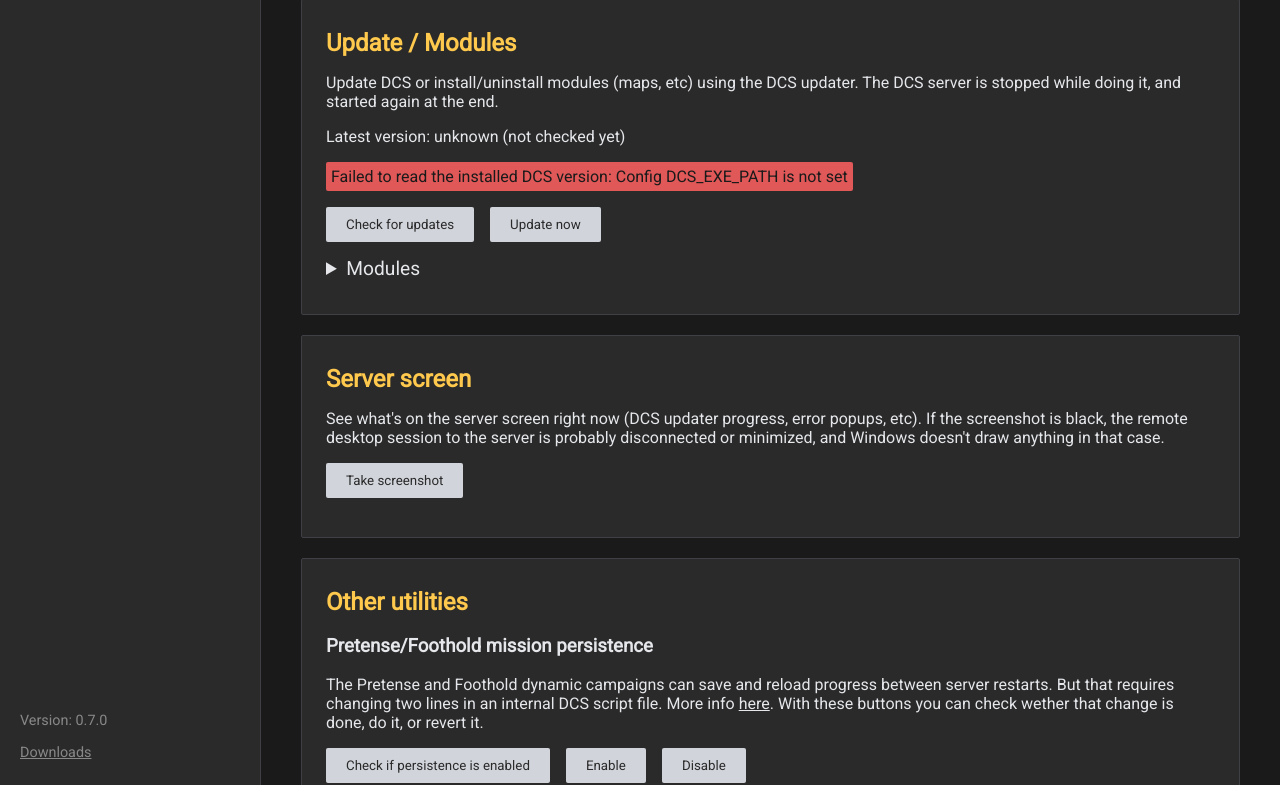
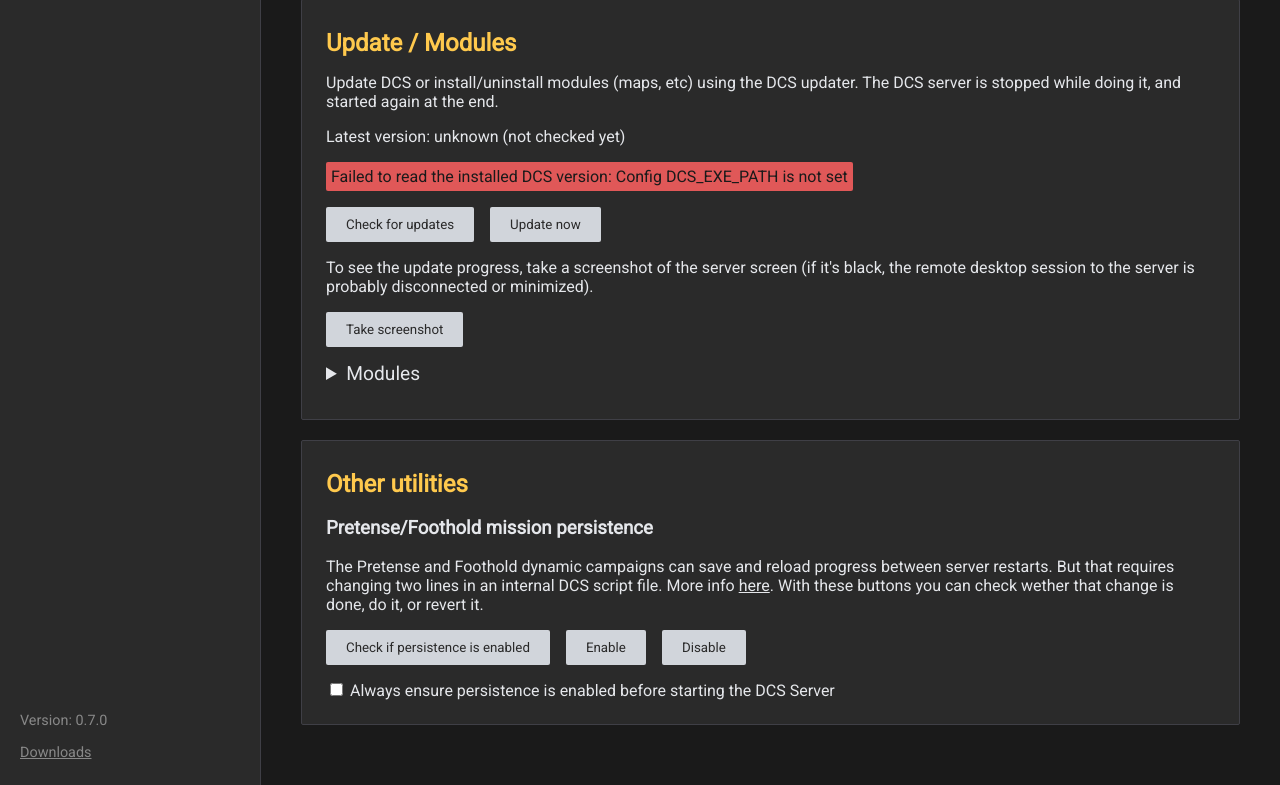
Before and after one commit to fisadev/dcs_server_manager, a Flask app: page / in a window 1280 px wide. Shown: the part 999-1784 px from the top of the page. Run offline with Flask 3, Linux system fonts and the light colour scheme.

Commit message:
Move the screenshot tool to inside the update section

```diff
--- a/templates/home.html
+++ b/templates/home.html
@@ -171,6 +171,17 @@
                 </div>
                 <div id="dcs-update-result"></div>
 
+                <p>
+                    To see the update progress, take a screenshot of the server screen (if it's black,
+                    the remote desktop session to the server is probably disconnected or minimized).
+                </p>
+                <div class="button-group">
+                    <button class="btn-normal" hx-get="/screenshot" hx-target="#screenshot">
+                        Take screenshot
+                    </button>
+                </div>
+                <div id="screenshot"></div>
+
                 <details class="foldable-section">
                     <summary>Modules</summary>
                     <div id="dcs-modules" hx-get="/dcs/modules" hx-trigger="load">
@@ -186,21 +197,6 @@
                         </button>
                     </div>
                 </details>
-            </div>
-
-            <div class="section-content">
-                <h2>Server screen</h2>
-                <p>
-                    See what's on the server screen right now (DCS updater progress, error popups, etc).
-                    If the screenshot is black, the remote desktop session to the server is probably
-                    disconnected or minimized, and Windows doesn't draw anything in that case.
-                </p>
-                <div class="button-group">
-                    <button class="btn-normal" hx-get="/screenshot" hx-target="#screenshot">
-                        Take screenshot
-                    </button>
-                </div>
-                <div id="screenshot"></div>
             </div>
 
             <div class="section-content">
```
